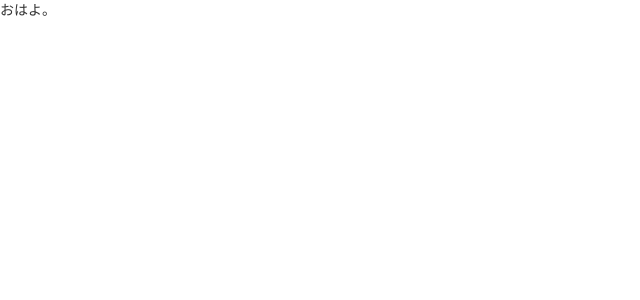
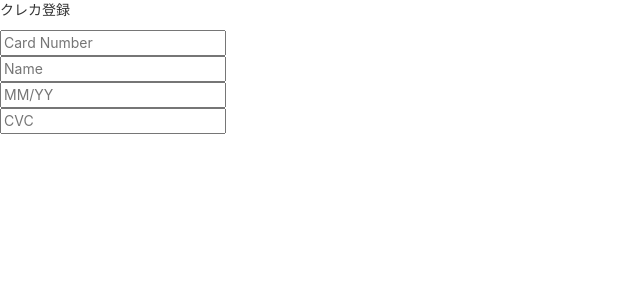
Before and after one commit to Onepiece2424/react-credit-, a React (Create React App) app: page / in a window 1280 px wide. Shown: the top 300 px of the page, without its empty margins (0-640 px from the left). Built offline with nearby package versions, Linux system fonts and the light colour scheme; the HTML template or start-up script is replaced by a standard one.

Commit message:
クレカ入力フォームの作成

```diff
--- a/src/App.jsx
+++ b/src/App.jsx
@@ -1,9 +1,12 @@
 import './App.css';
+
+// components
+import Credit from "./components/Credit"
 
 function App() {
   return (
     <>
-      <div>おはよ。</div>
+      <Credit />
     </>
   );
 }
--- /dev/null
+++ b/src/components/Credit.jsx
@@ -0,0 +1,55 @@
+import React, { useState } from "react";
+
+const Credit = (() => {
+
+  const [number, setNumber] = useState("");
+  const [name, setName] = useState("");
+  const [expiry, setExpiry] = useState("");
+  const [cvc, setCvc] = useState("");
+
+  return (
+    <>
+      <p>クレカ登録</p>
+      <form>
+        <div>
+          <input
+            type="tel"
+            name="number"
+            placeholder="Card Number"
+            value={number}
+            onChange={(e) => setNumber(e.target.value)}
+          />
+        </div>
+        <div>
+          <input
+            type="text"
+            name="name"
+            placeholder="Name"
+            value={name}
+            onChange={(e) => setName(e.target.value)}
+          />
+        </div>
+        <div>
+          <input
+            type="text"
+            name="expiry"
+            placeholder="MM/YY"
+            value={expiry}
+            onChange={(e) => setExpiry(e.target.value)}
+          />
+        </div>
+        <div>
+          <input
+            type="tel"
+            name="cvc"
+            placeholder="CVC"
+            value={cvc}
+            onChange={(e) => setCvc(e.target.value)}
+          />
+        </div>
+      </form>
+    </>
+  )
+})
+
+export default Credit;
```
